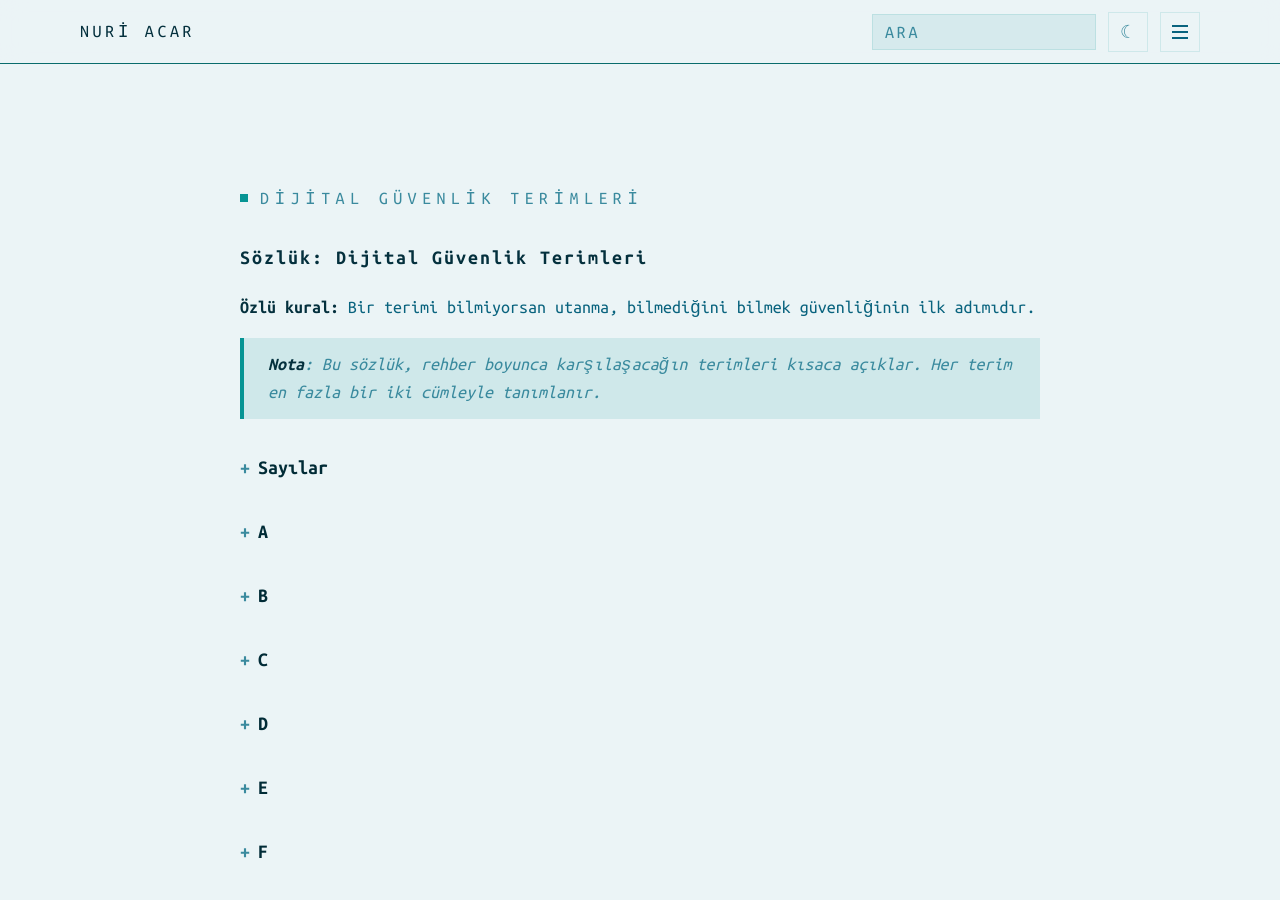
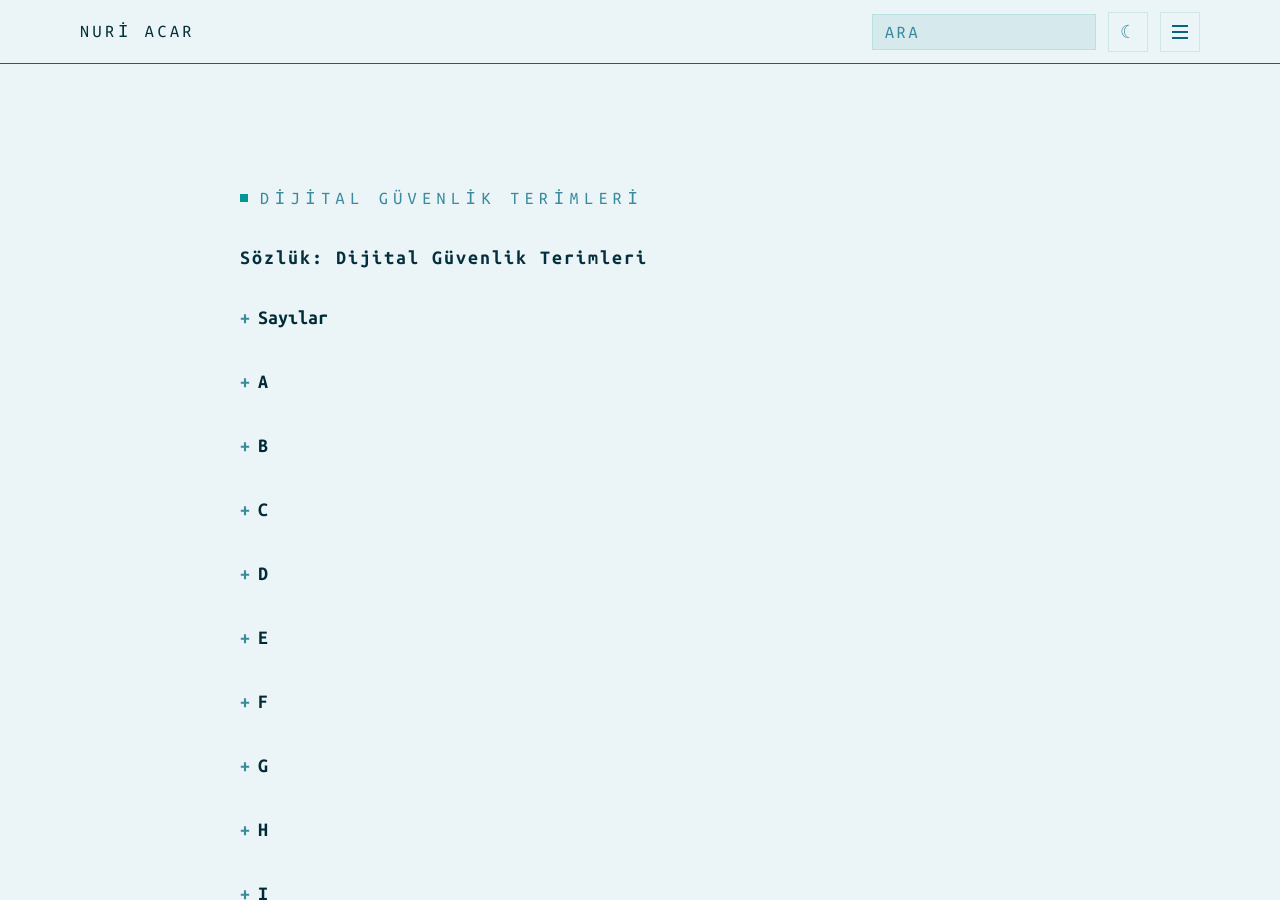
Before and after one commit to nuriacar/nuriacar.github.io, a Jekyll site: the page built from sozluk.md, in a window 1280 px wide and 900 px high. Built offline with Jekyll 4.4.1, drawn with Linux system fonts in a browser that asks for light colours; some web fonts are replaced.

Commit message:
sozluk: giriş notu (özlü kural + nota) kaldırıldı

```diff
--- a/sozluk.md
+++ b/sozluk.md
@@ -5,10 +5,6 @@ nav_title: Sözlük
 permalink: /sozluk/
 eyebrow: dijital güvenlik terimleri
 ---
-
-**Özlü kural:** Bir terimi bilmiyorsan utanma, bilmediğini bilmek güvenliğinin ilk adımıdır.
-
-> **Nota**: Bu sözlük, rehber boyunca karşılaşacağın terimleri kısaca açıklar. Her terim en fazla bir iki cümleyle tanımlanır.
 
 <details class="toc-block" markdown="block" id="letter-sayi">
 <summary>Sayılar</summary>
```
